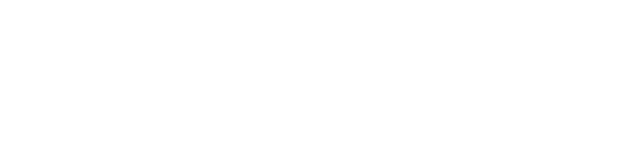
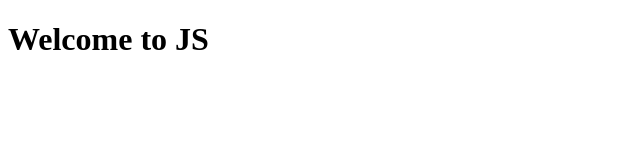
Before and after one commit to mridulavijay/fsdjavacodes, a plain HTML site: page JSBasics1/index.html in a window 1280 px wide. Shown: the whole page, without its empty margins (0-640 px from the left). Drawn offline with Linux system fonts and the light colour scheme.

Commit message:
secondtime

```diff
--- a/JSBasics1/index.html
+++ b/JSBasics1/index.html
@@ -7,7 +7,7 @@
 </head>
 <body>
 
-
+<h1>Welcome to JS</h1>
 
     <script src="script.js"></script>
 </body>
```
